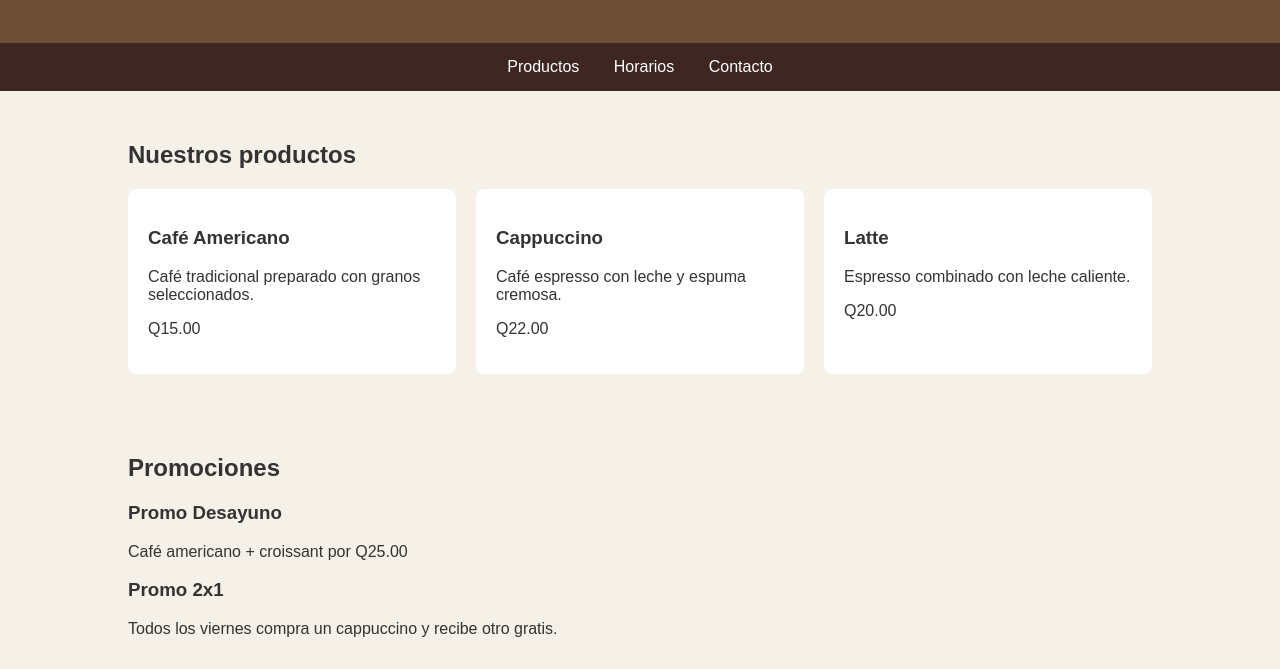
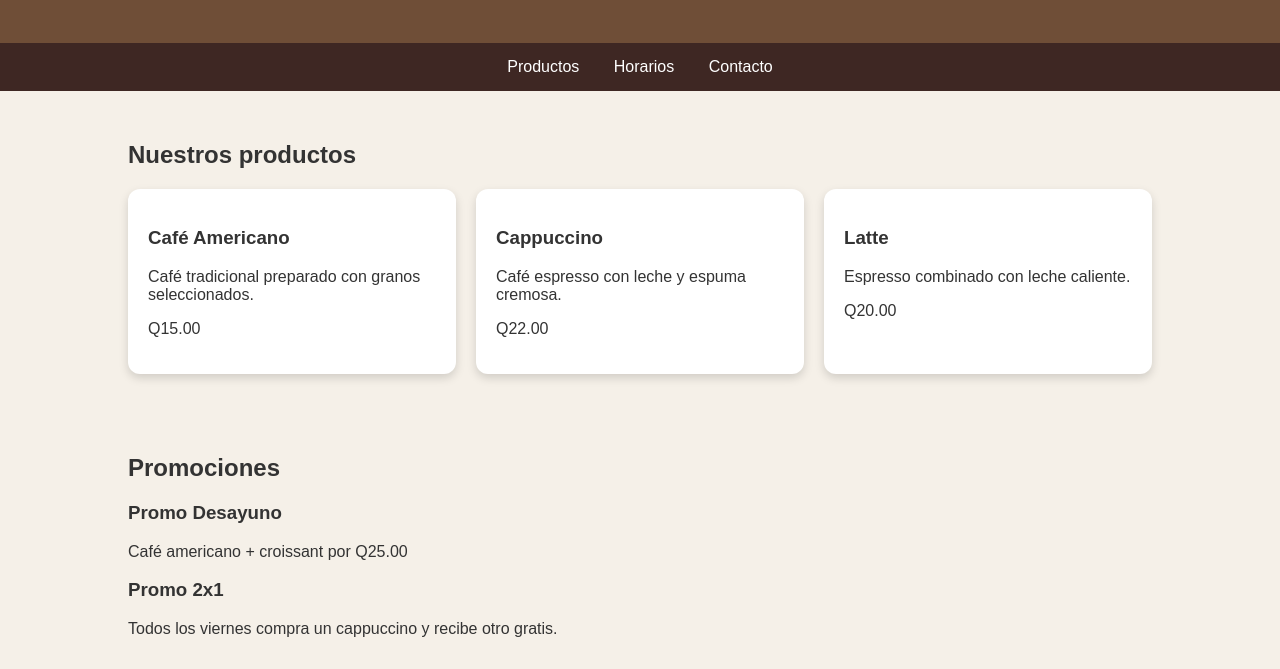
Before and after one commit to icacereso/Cafe-Barista, a plain HTML site: page index.html in a window 1280 px wide. Shown: the part 131-800 px from the top of the page. Drawn offline with Linux system fonts and the light colour scheme.

Commit message:
Mejorar diseño de tarjetas de productos

```diff
--- a/estilos.css
+++ b/estilos.css
@@ -41,8 +41,14 @@ section {
 .producto {
     background-color: white;
     padding: 20px;
-    border-radius: 8px;
+    border-radius: 12px;
     flex: 1;
+    box-shadow: 0 4px 10px rgba(0, 0, 0, 0.15);
+    transition: transform 0.3s;
+}
+
+.producto:hover {
+    transform: translateY(-5px);
 }
 
 footer {
```
